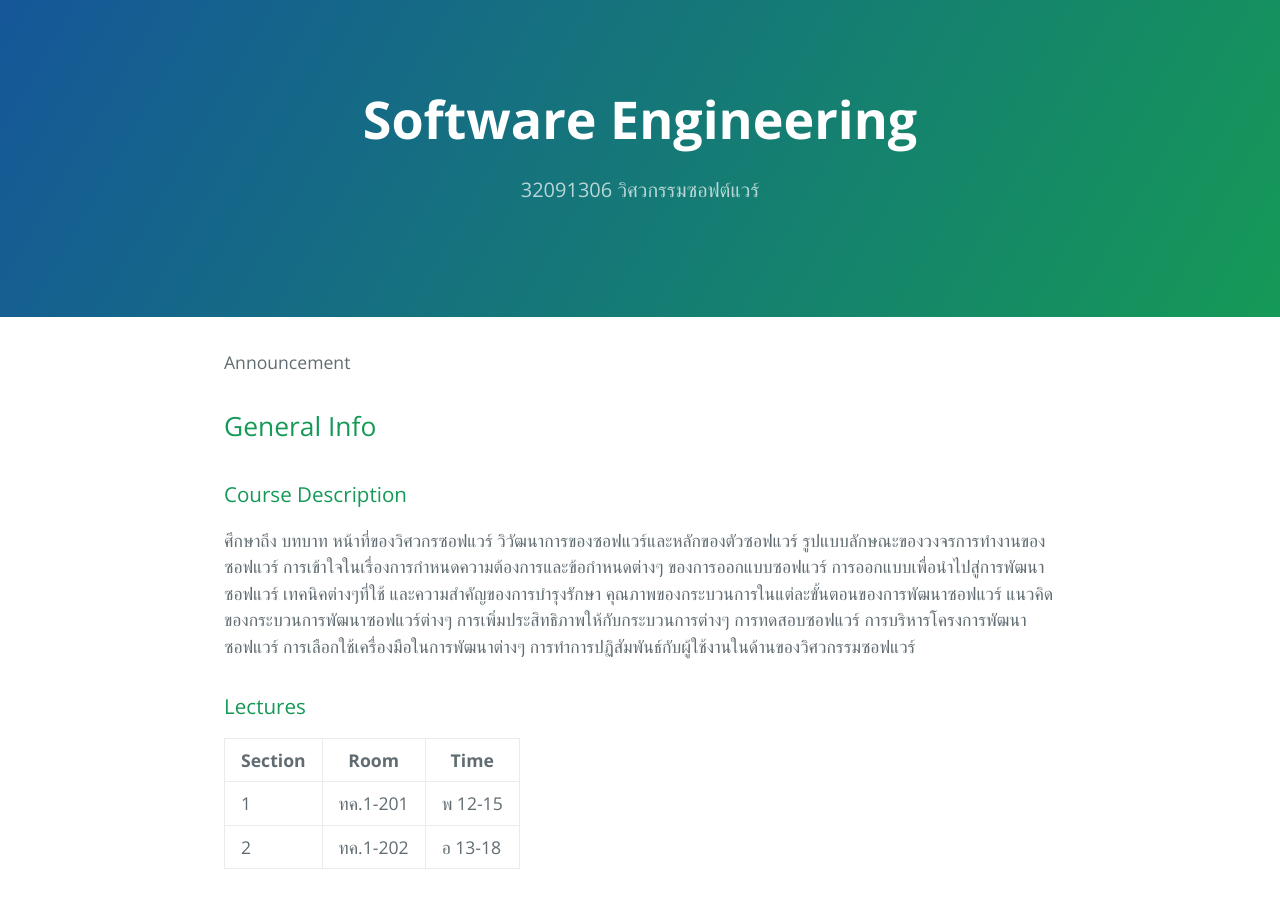
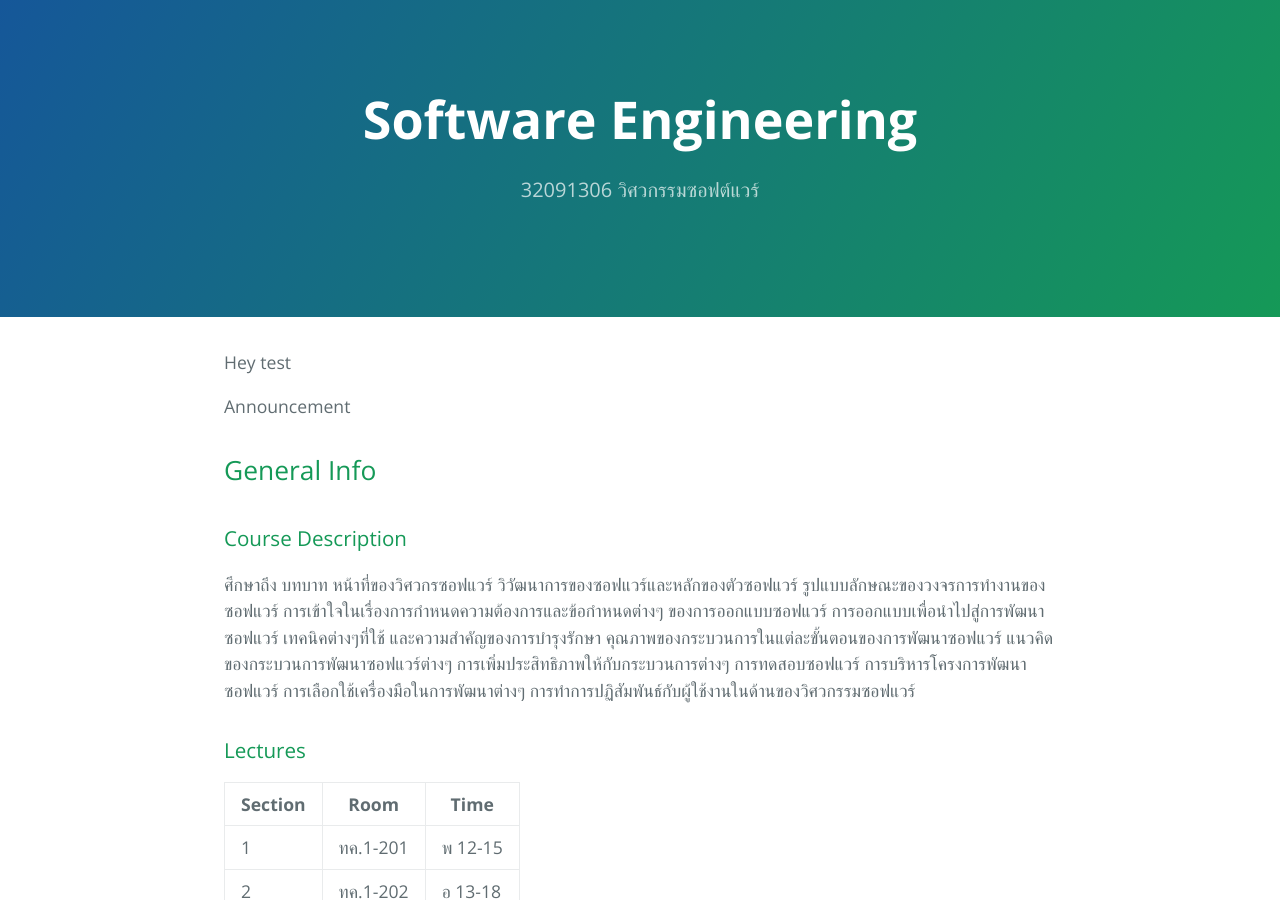
Before and after one commit to pratch/ml_course, a Jekyll site: the page built from index.md, in a window 1280 px wide and 900 px high. Built offline with Jekyll 4.4.1, drawn with Linux system fonts in a browser that asks for light colours.

Commit message:
Update index.md

```diff
--- a/index.md
+++ b/index.md
@@ -4,7 +4,8 @@ description: 32091306 วิศวกรรมซอฟต์แวร์
 layout: default
 ---
 
-{:.redbox}
+Hey test
+{: class="redbox"}
 Announcement
 
 
```
